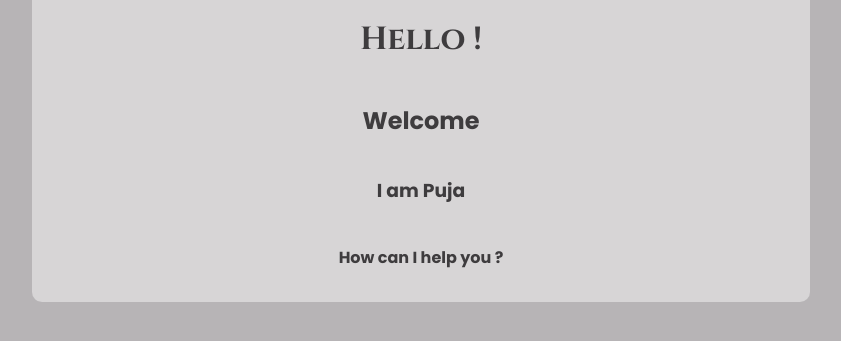
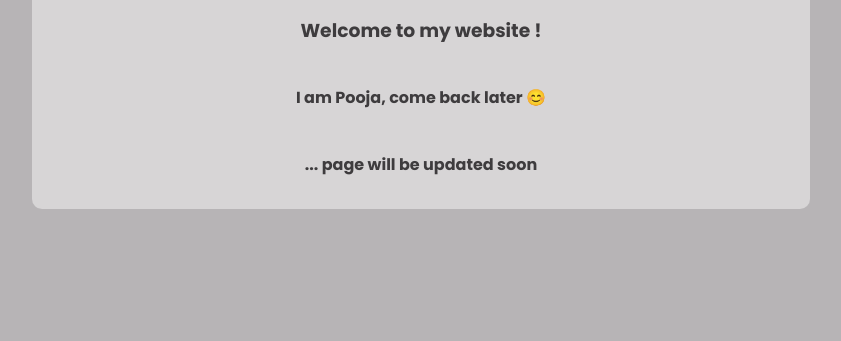
Before and after one commit to impoojathakur/the_web, a plain HTML site: page index.html in a window 1280 px wide. Shown: the part 129-470 px from the top of the page, without its empty margins (219-1060 px from the left). Drawn offline with Linux system fonts and the light colour scheme.

Commit message:
introduction text changed

```diff
--- a/index.html
+++ b/index.html
@@ -12,10 +12,9 @@
   <body>
     <main class="main">
       <img src=assets/image/girl_computer.jpg >
-      <h1>Hello !</h1>
-      <h2>Welcome </h2>
-      <h3>I am <b>Puja</b></h3>
-      <h4>How can I help you ?</h4>
+      <h3>Welcome to my website !</h3>
+      <h4>I am Pooja, come back later 😊</h4>
+      <h4>... page will be updated soon</h4>
     </main>
 
   </body>
```
